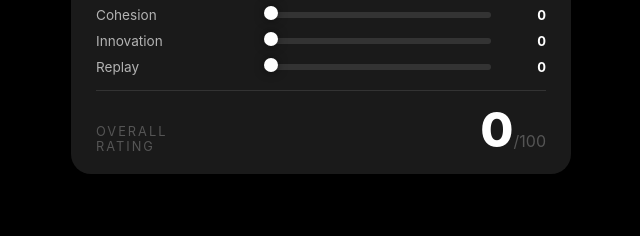
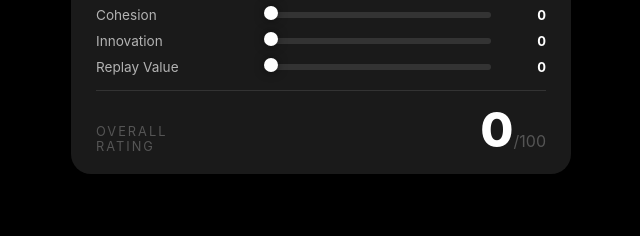
Before and after one commit to yozenyt/album-grading, a plain HTML site: page index.html in a window 1280 px wide. Shown: the part 407-643 px from the top of the page, 319-959 px from the left. Drawn offline with nearby package versions, Linux system fonts and the light colour scheme.

Commit message:
Rename 'Replay' to 'Replay Value' in metrics

```diff
--- a/index.html
+++ b/index.html
@@ -334,7 +334,7 @@
         { label: "Performance", weight: 15 },
         { label: "Cohesion", weight: 10 },
         { label: "Innovation", weight: 10 },
-        { label: "Replay", weight: 5 },
+        { label: "Replay Value", weight: 5 },
     ];
 
     function init() {
```
